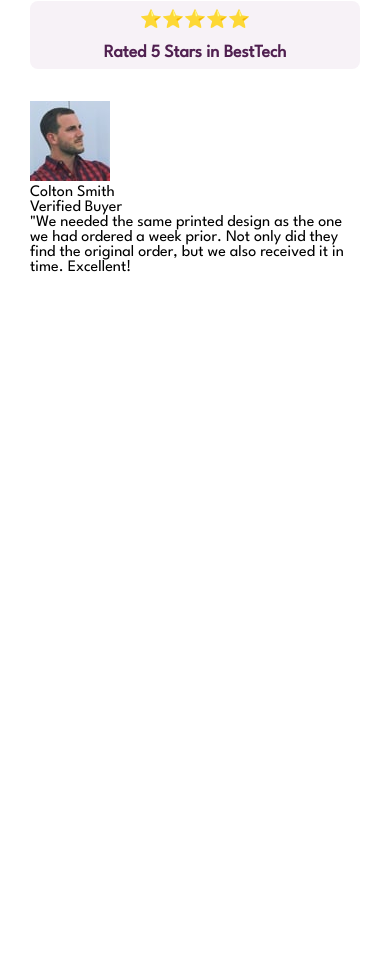
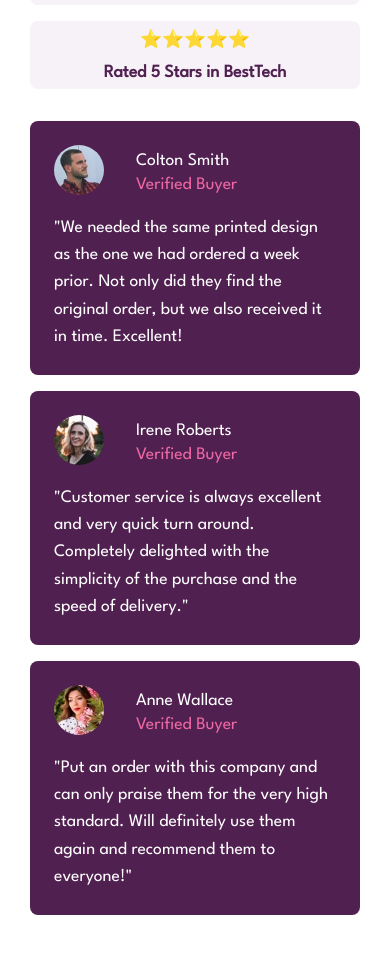
Before and after one commit to Jesus-AA/202307-w2ch1-jesus-alvarez, a website: page socialproof.html in a window 390 px wide. Shown: the part 450-1404 px from the top of the page. Before the commit the page ends 844 px from the top, so only its background shows below. Drawn offline with Linux system fonts and the light colour scheme.

Commit message:
Finished mobile version

```diff
--- a/sass/socialproof.scss
+++ b/sass/socialproof.scss
@@ -12,7 +12,7 @@ body {
 }
 
 .main {
-  padding: 3.75rem 1.875rem;
+  padding: 5rem 1.875rem;
   display: flex;
   flex-direction: column;
   gap: 2rem;
@@ -63,4 +63,48 @@ body {
       }
     }
   }
+
+  .main-section--comments {
+    gap: 1rem;
+    .comments-section-box {
+      display: flex;
+      gap: 1rem;
+      flex-direction: column;
+      background-color: hsl(300, 43%, 22%);
+      border-radius: 0.5rem;
+      padding: 1.5rem;
+
+      .comments-section-box-user {
+        display: flex;
+        gap: 2rem;
+
+        .comments-section-box-user__image {
+          border-radius: 50px;
+        }
+        .comments-section-box-user-attributes {
+          display: flex;
+          flex-direction: column;
+          gap: 0.5rem;
+          padding-top: 0.5rem;
+
+          .comments-section-box-user-attributes__name {
+            font-size: 1.1rem;
+            font-weight: 500;
+            color: white;
+          }
+          .comments-section-box-user-attributes__status {
+            font-size: 1.1rem;
+            color: hsl(333, 80%, 67%);
+          }
+        }
+      }
+      .comments-section-box-commentary {
+        .comments-section-box-commentary__element {
+          font-size: 1.1rem;
+          color: white;
+          line-height: 1.7rem;
+        }
+      }
+    }
+  }
 }
--- a/socialproof.html
+++ b/socialproof.html
@@ -23,7 +23,6 @@
         See what our satisfied customers are saying about our services.</p>
     </section>
 
-
     <section class="main-section main-section--cards">
 
       <div class="star-cards-box">
@@ -46,17 +45,76 @@
     <section class="main-section main-section--comments">
 
       <div class="comments-section-box">
+
         <div class="comments-section-box-user">
-          <img src="./assests/image-colton.jpg" alt="A picture of a man.">
-          <p class="comments-section-box-user__name">Colton Smith</p>
-          <p class="comments-section-box-user__status ">Verified Buyer</p>
+
+          <div>
+            <img class="comments-section-box-user__image" src="./assests/image-colton.jpg" alt="A picture of a man."
+              width="50px">
+          </div>
+
+          <div class="comments-section-box-user-attributes">
+            <p class="comments-section-box-user-attributes__name">Colton Smith</p>
+            <p class="comments-section-box-user-attributes__status">Verified Buyer</p>
+          </div>
+
         </div>
+
         <div class="comments-section-box-commentary">
           <p class="comments-section-box-commentary__element">"We needed the same printed design as the one we had
             ordered a week prior.
             Not only did they find the original order, but we also received it in time.
             Excellent!</p>
+        </div>
 
+
+      </div>
+
+      <div class="comments-section-box">
+
+        <div class="comments-section-box-user">
+
+          <div>
+            <img class="comments-section-box-user__image" src="./assests/image-irene.jpg" alt="A picture of a man."
+              width="50px">
+          </div>
+
+          <div class="comments-section-box-user-attributes">
+            <p class="comments-section-box-user-attributes__name">Irene Roberts</p>
+            <p class="comments-section-box-user-attributes__status">Verified Buyer</p>
+          </div>
+
+        </div>
+
+        <div class="comments-section-box-commentary">
+          <p class="comments-section-box-commentary__element">"Customer service is always excellent and very quick turn
+            around. Completely
+            delighted with the simplicity of the purchase and the speed of delivery."</p>
+        </div>
+
+
+      </div>
+
+      <div class="comments-section-box">
+
+        <div class="comments-section-box-user">
+
+          <div>
+            <img class="comments-section-box-user__image" src="./assests/image-anne.jpg" alt="A picture of a man."
+              width="50px">
+          </div>
+
+          <div class="comments-section-box-user-attributes">
+            <p class="comments-section-box-user-attributes__name">Anne Wallace</p>
+            <p class="comments-section-box-user-attributes__status">Verified Buyer</p>
+          </div>
+
+        </div>
+
+        <div class="comments-section-box-commentary">
+          <p class="comments-section-box-commentary__element">"Put an order with this company and can only praise them
+            for the very high
+            standard. Will definitely use them again and recommend them to everyone!"</p>
         </div>
 
 
```
Also changed, not shown: css/socialproof.css, 1 other file.
